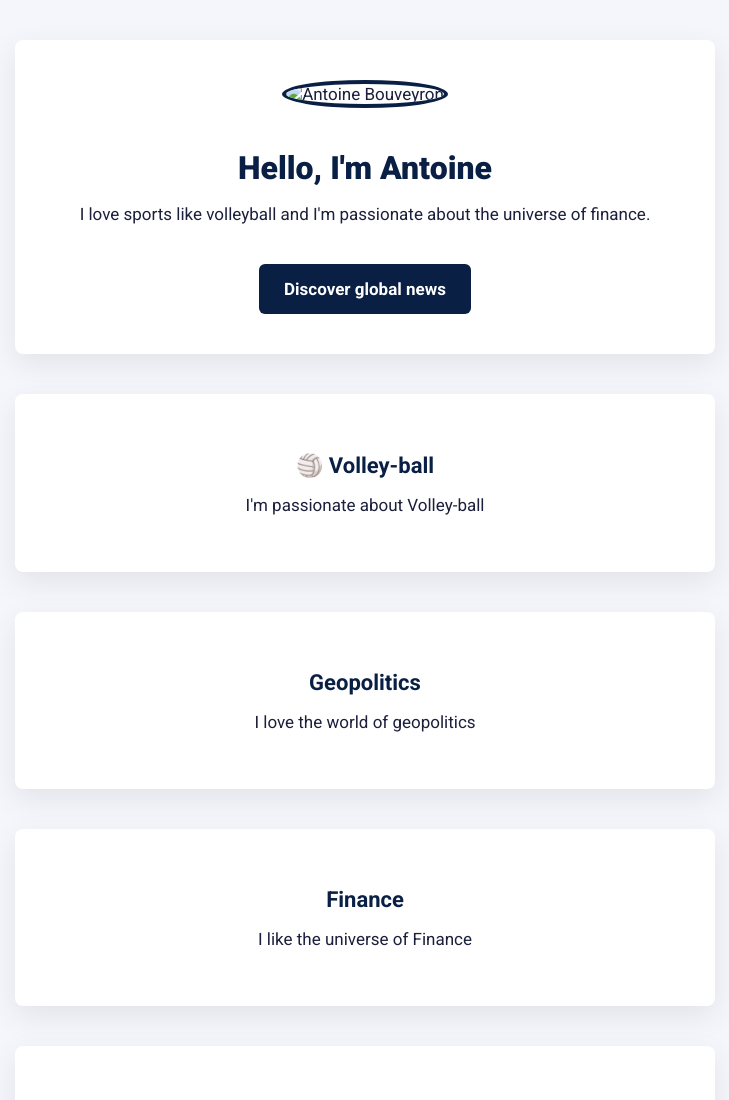
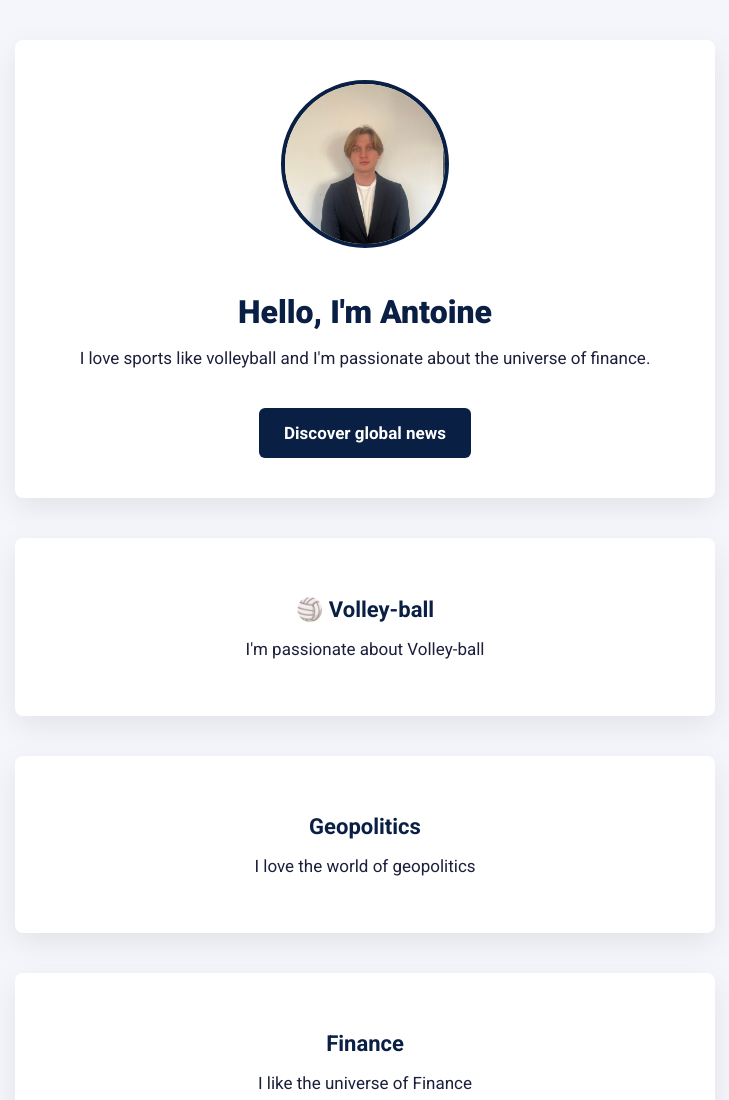
Before and after one commit to antoinebouveyron2007/my-profile, a plain HTML site: page index.html in a window 1280 px wide. Shown: the top 1100 px of the page, without its empty margins (275-1004 px from the left). Drawn offline with Linux system fonts and the light colour scheme.

Commit message:
Update index.html

```diff
--- a/index.html
+++ b/index.html
@@ -19,7 +19,7 @@
 <div class="content">
 
   <div class="card-white section" id="introduction">
-    <img src="images/profile.jpg" class="img-circle" alt="Antoine Bouveyron">
+    <img src="profile.jpg" class="img-circle" alt="Antoine Bouveyron">
     <h1>Hello, I'm Antoine</h1>
     <p>I love sports like volleyball and I'm passionate about the universe of finance.</p>
     <a href="https://www.bbc.com/news" class="btn-blue" target="_blank">Discover global news</a>
```
